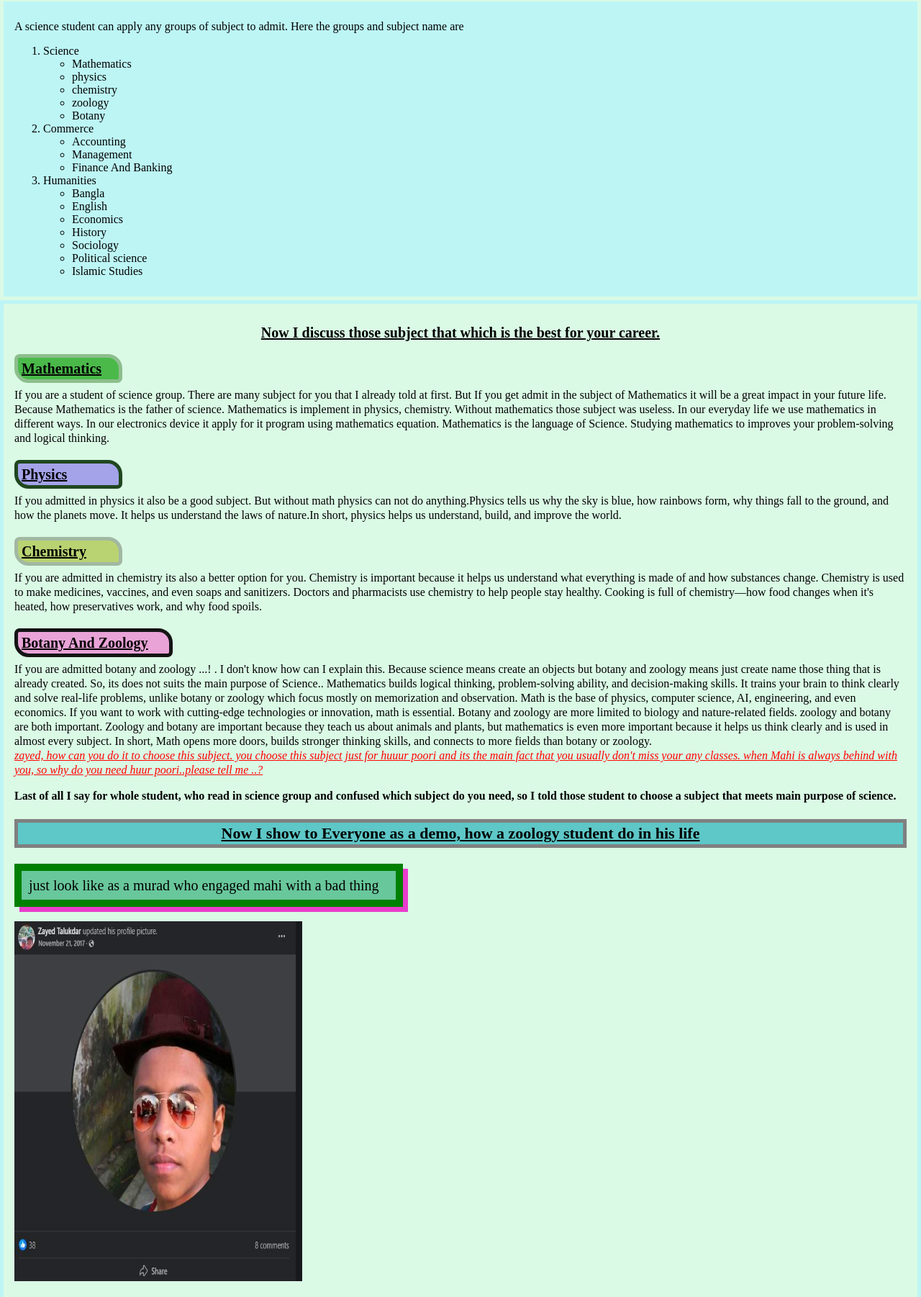
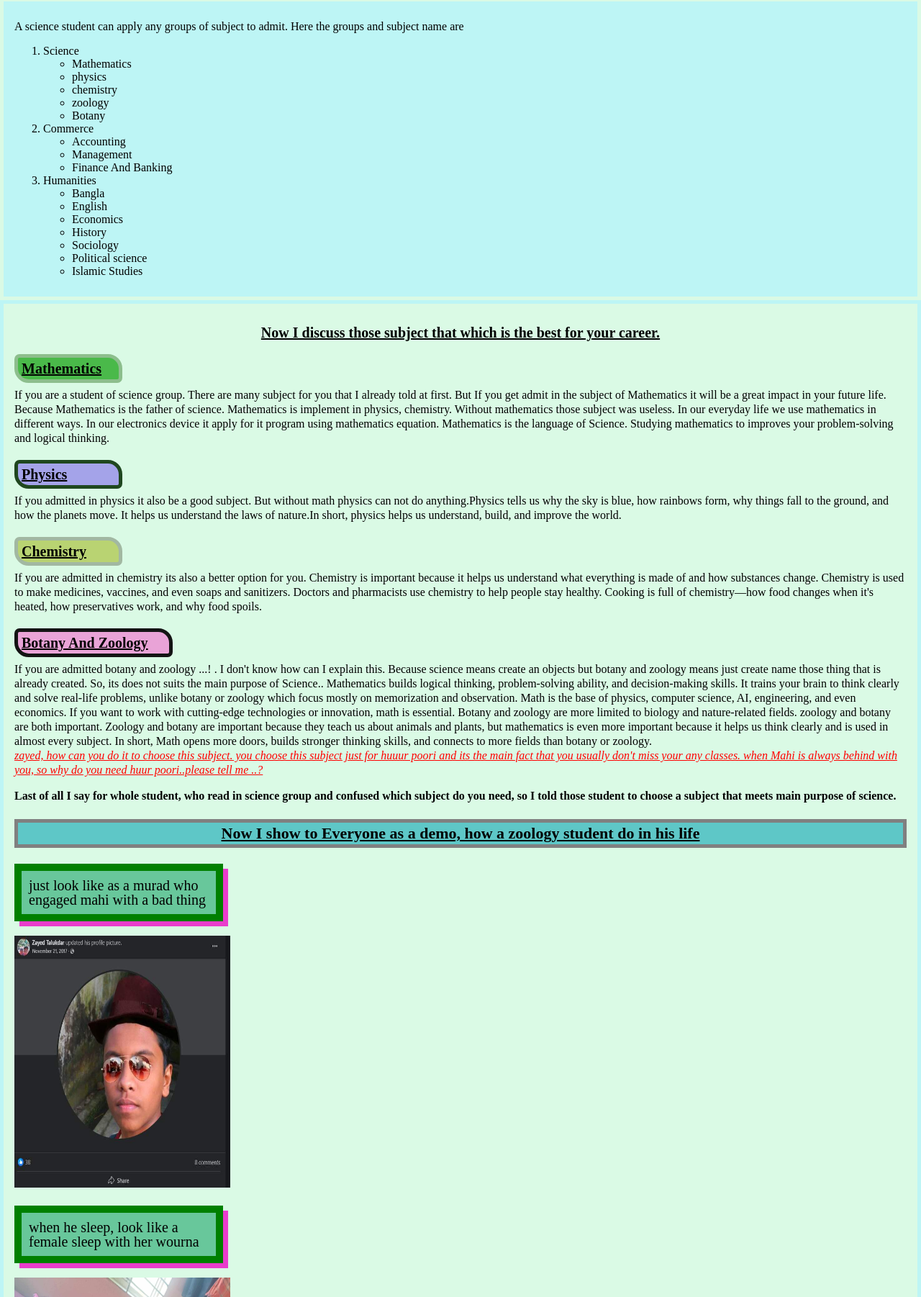
Before and after one commit to mr-robin-x/my_2nd_github_ripo, a plain HTML site: page index.html in a window 1280 px wide. Shown: the part 46-1848 px from the top of the page at 72% size. Drawn offline with Linux system fonts and the light colour scheme.

Commit message:
last final

```diff
--- a/index.html
+++ b/index.html
@@ -3,8 +3,9 @@
 <head>
     <meta charset="UTF-8">
     <meta name="viewport" content="width=device-width, initial-scale=1.0">
-    <title>Incourse 02</title>
+    <title>nu subject list</title>
     <link rel="stylesheet" href="style/style.css">
+    <link rel="shortcut icon" href="style/collegelogo.jpg" type="image/x-icon">
 </head>
 <body>
 
--- a/style/style.css
+++ b/style/style.css
@@ -86,8 +86,8 @@ body{
     text-decoration:underline;
 }
 img{
-    height: 500px;
-    width:400px;
+    height: 350px;
+    width:300px;
 
 }
 .last{
@@ -95,7 +95,7 @@ img{
     font-family: bolder;
     background-color: #68c79b;
     padding:10px;
-    width:500px;
+    width:250px;
     border:10px solid green;
     box-shadow: 7px 7px rgb(233, 61, 204);
 }
```
Also changed, not shown: style/collegelogo.jpg (added).
